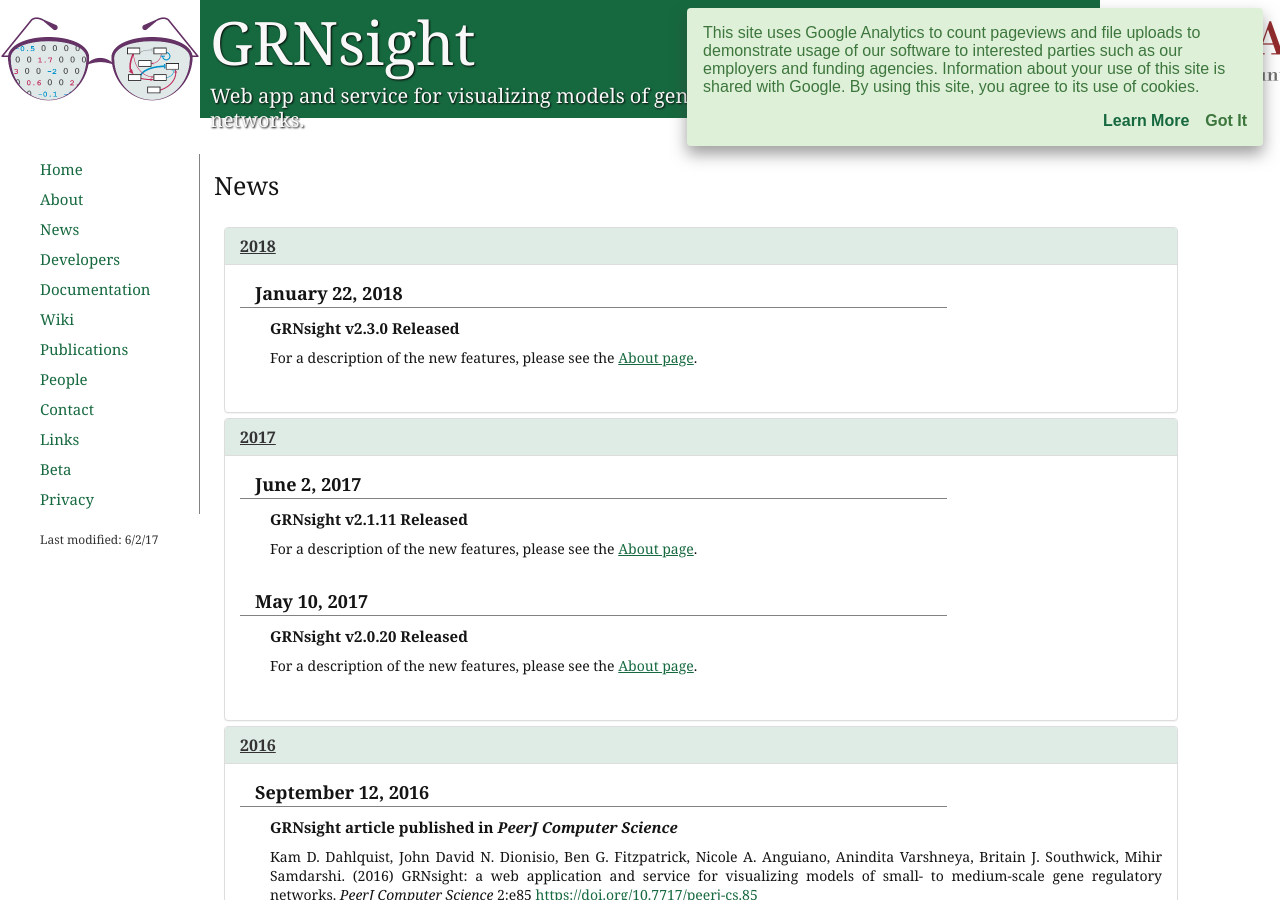
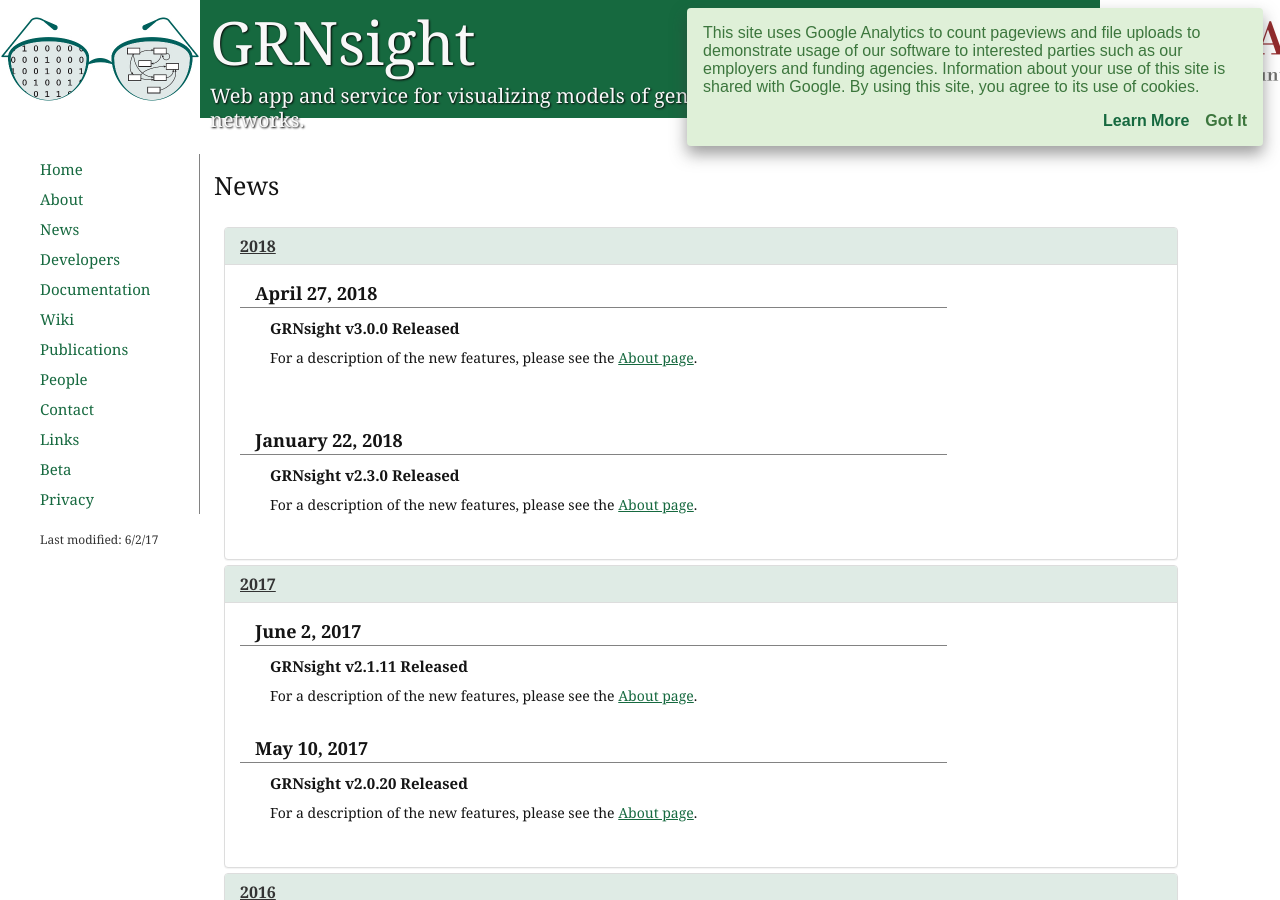
Before and after one commit to dondi/GRNsight, a Jekyll site: the page built from news.html, in a window 1280 px wide and 900 px high. Built offline with Jekyll 4.4.1, drawn with Linux system fonts in a browser that asks for light colours; nearby versions of some CDN libraries.

Commit message:
updated news and about with v3.0.0 release information

```diff
--- a/news.html
+++ b/news.html
@@ -15,7 +15,13 @@
                               </a>
                           </p>
                       </div>
-
+                      <div id="newsApril2018" class="panel-collapse collapse in">
+                          <div class="panel-body">
+                            <p class="newsDate">April 27, 2018</p>
+                            <p class="newsHeader">GRNsight v3.0.0 Released</p>
+                            <p class="newsInfo">For a description of the new features, please see the <a href="{{ site.baseurl }}/about.html#v3_0_0Content">About page</a>.</p>
+                          </div>
+                      </div>
                       <div id="news2018" class="panel-collapse collapse in">
                           <div class="panel-body">
                             <p class="newsDate">January 22, 2018</p>
```
Also changed, not shown: about.html (+42 -0 lines).
